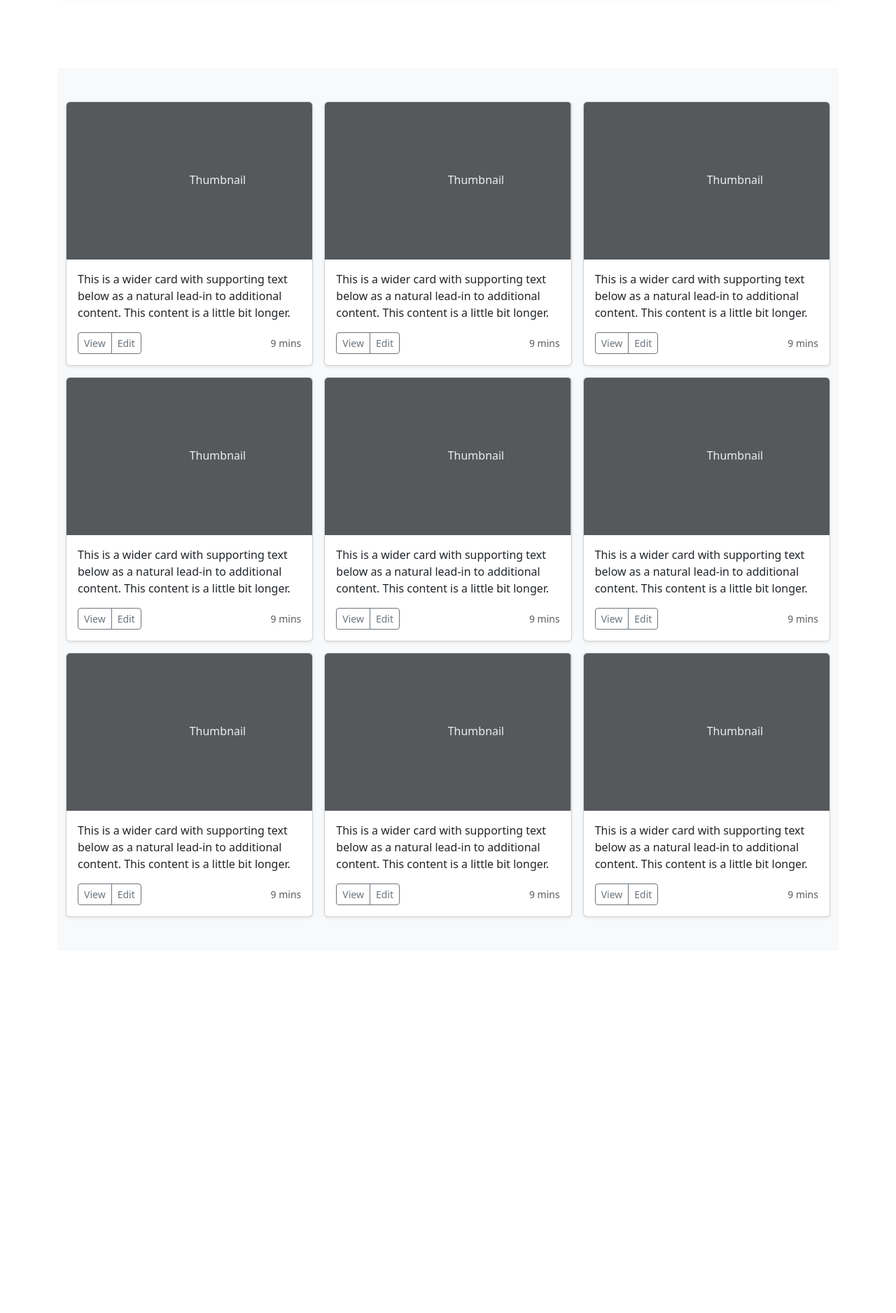
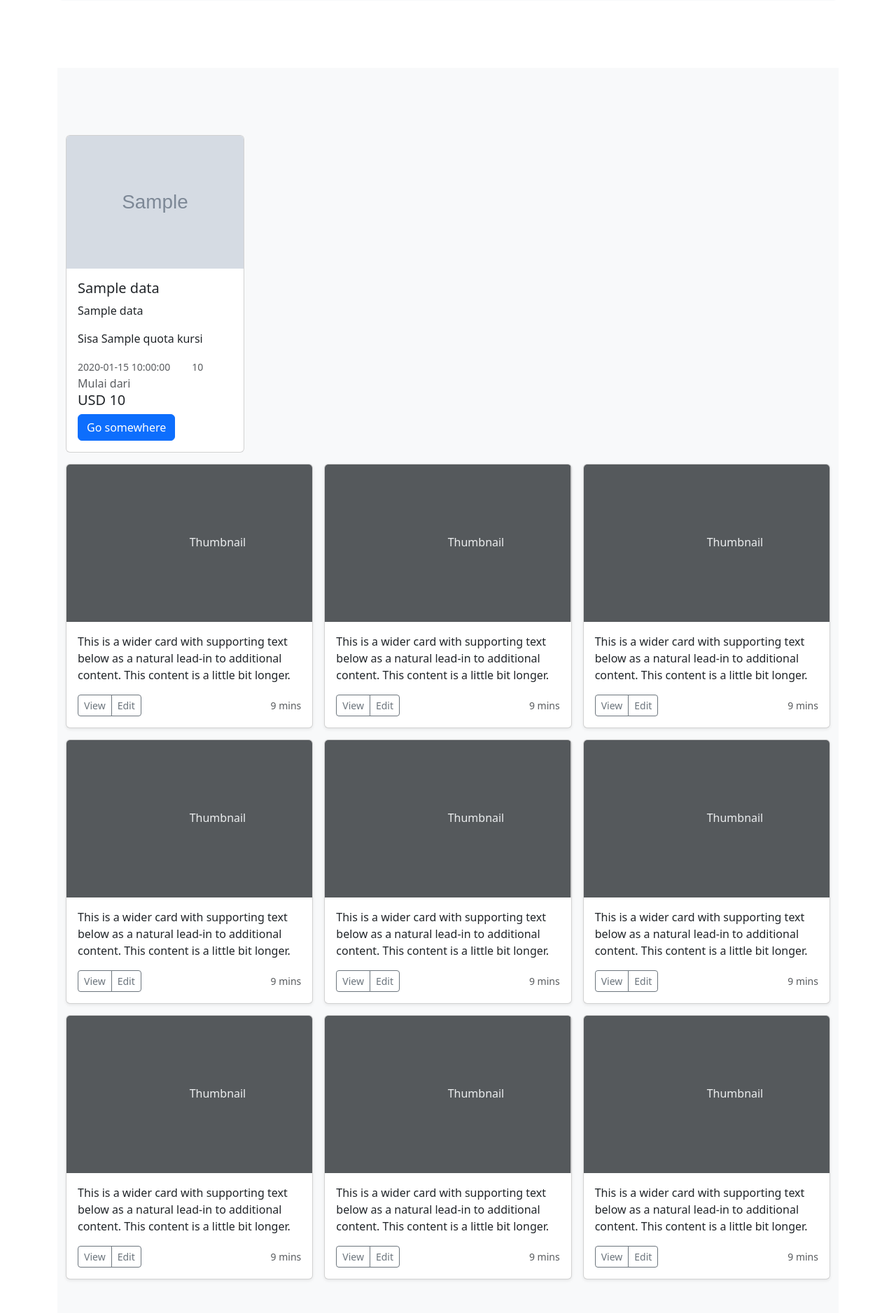
Before and after one commit to aguspuryanto/umrohkita, a CodeIgniter 4 app: template app/Views/home.php in a window 1280 px wide. Shown: the part 405-2282 px from the top of the page at 70% size. Before the commit the page ends 1719 px from the top, so only its background shows below. Run offline with PHP 8.4 and a stand-in for CodeIgniter, Linux system fonts and the light colour scheme; the template is opened without the code that fills it: most values are stand-ins (such as "Sample title", 1, 10 or a date in 2020); grey boxes marked "Sample" are stand-in pictures; some libraries are stand-ins or nearby versions.

Commit message:
update home

```diff
--- a/app/Controllers/Home.php
+++ b/app/Controllers/Home.php
@@ -7,6 +7,9 @@ class Home extends BaseController
     public function index(): string
     {
         // return view('welcome_message');
-        return view('home');
+        $xml = file_get_contents(FCPATH . "data/data.json");
+        $jsonData = json_decode($xml, true);
+
+        return view('home', ['data' => $jsonData]);
     }
 }
--- a/app/Views/home.php
+++ b/app/Views/home.php
@@ -12,6 +12,32 @@
     </section>
     <div class="album py-5 bg-body-tertiary">
     <div class="container">
+      <div class="row mt-5">
+      <?php
+      if($data):
+          // echo $data;
+          foreach ($data['data'] as $key => $value) {
+          ?>
+          <div class="col-sm-3 mb-3">
+              <div class="card" style="width: auto;">
+              <img src="<?= $value['thumbnail'] ?>" class="card-img-top" alt="<?= $value['name'] ?>">
+              <div class="card-body">
+                  <h5 class="card-title"><?= $value['name'] ?></h5>
+                  <p class="card-text"><?= $value['travel_name'] ?></p>
+                  <p class="card-text">Sisa <?= $value['quota'] ?> kursi</p>
+                  <div class="row">
+                      <div class="col-8"><small class="text-muted"><?= $value['departure_date'] ?></small></div>
+                      <div class="col-4"><small class="text-muted"><?= $value['duration'] ?></small></div>
+                  </div>
+                  <span class="text-muted">Mulai dari </span>
+                  <p class="h5"><?= $value['currency'] . ' ' . number_format($value['price'], 0, ',', '.') ?></p>
+                  <a href="#" class="btn btn-primary">Go somewhere</a>
+              </div>
+              </div>
+          </div>
+      <?php }
+      endif; ?>
+      </div>
 
       <div class="row row-cols-1 row-cols-sm-2 row-cols-md-3 g-3">
         <div class="col">
```
